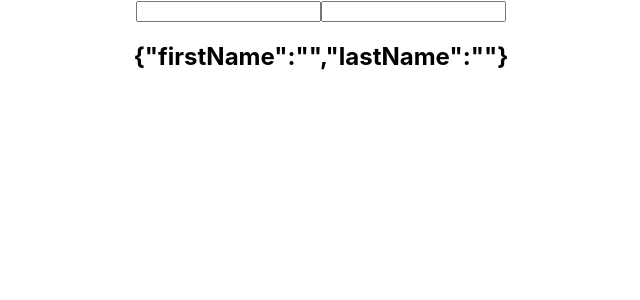
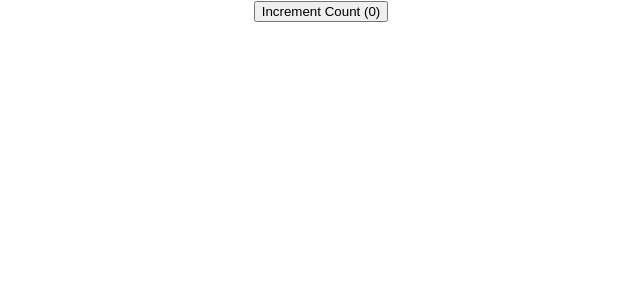
Before and after one commit to DOdrums/walkthrough-gitpod-react, a React (Create React App) app in the folder my-app/: page / in a window 1280 px wide. Shown: the top 300 px of the page, without its empty margins (319-959 px from the left). Built offline with nearby package versions, Linux system fonts and the light colour scheme.

Commit message:
Add UseEffectCounter component

```diff
--- a/my-app/src/App.js
+++ b/my-app/src/App.js
@@ -1,10 +1,11 @@
 import './App.css';
+import UseEffectCounter from './components/UseEffectCounter';
 import UseStateWithObjects from './components/UseStateWithObjects';
 
 function App() {
   return (
     <div className="App">
-      <UseStateWithObjects/>
+      <UseEffectCounter/>
     </div>
   );
 }
--- /dev/null
+++ b/my-app/src/components/UseEffectCounter.js
@@ -0,0 +1,20 @@
+import React, {useState, useEffect} from 'react'
+
+function UseEffectCounter() {
+  const [count, setCount] = useState(0);
+  useEffect(() => {
+    document.title = count;
+  });
+
+  return (
+    <div>
+        <button onClick={
+          () => setCount(count => count + 1)
+        }>
+          Increment Count ({count})
+        </button>
+    </div>
+  )
+}
+
+export default UseEffectCounter
```
